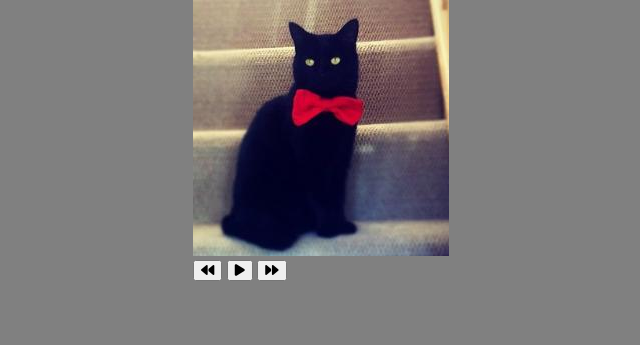
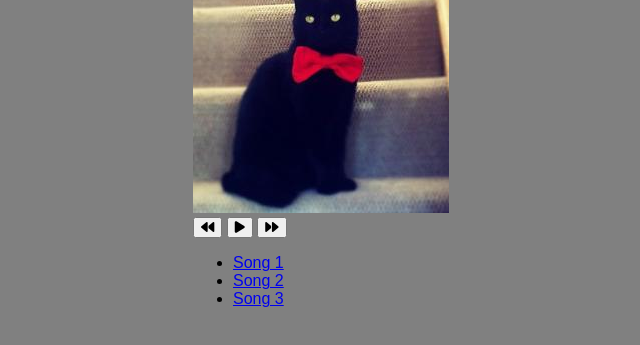
Before and after one commit to luisSantamariaCOL/music-player-html-css-js, a plain HTML site: page index.html in a window 1280 px wide. Shown: the part 307-652 px from the top of the page, without its empty margins (319-959 px from the left). Drawn offline with Linux system fonts and the light colour scheme.

Commit message:
list of songs added

```diff
--- a/index.html
+++ b/index.html
@@ -38,6 +38,14 @@
                 <i class="fas fa-forward"></i>
             </button>
 
+
+        <!-- Song list -->
+        <ul class="songs">
+            <li><a href="#">Song 1</a></li>
+            <li><a href="#">Song 2</a></li>
+            <li><a href="#">Song 3</a></li>
+        </ul>
+
         </section>
 
     </main>
```
